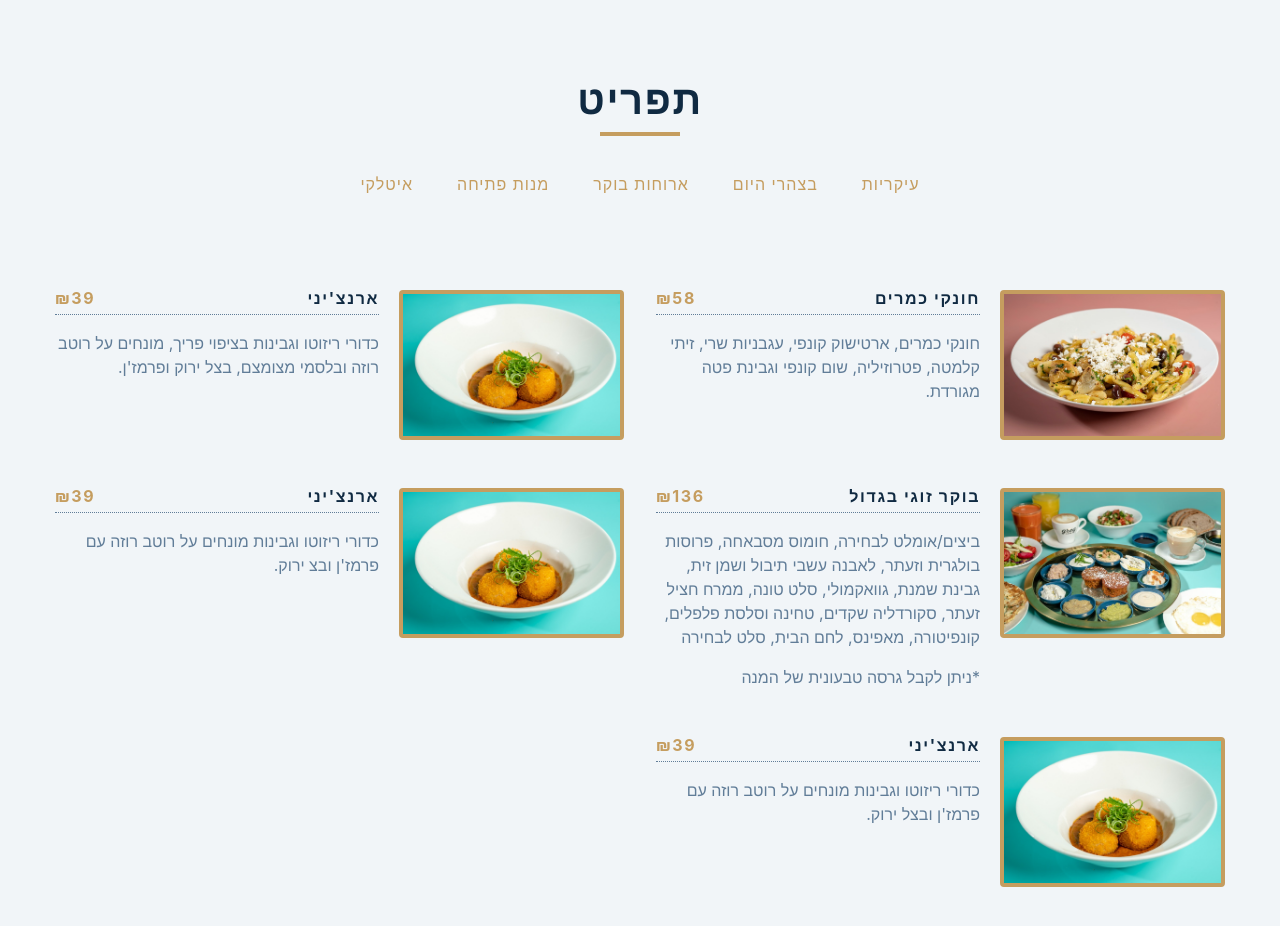
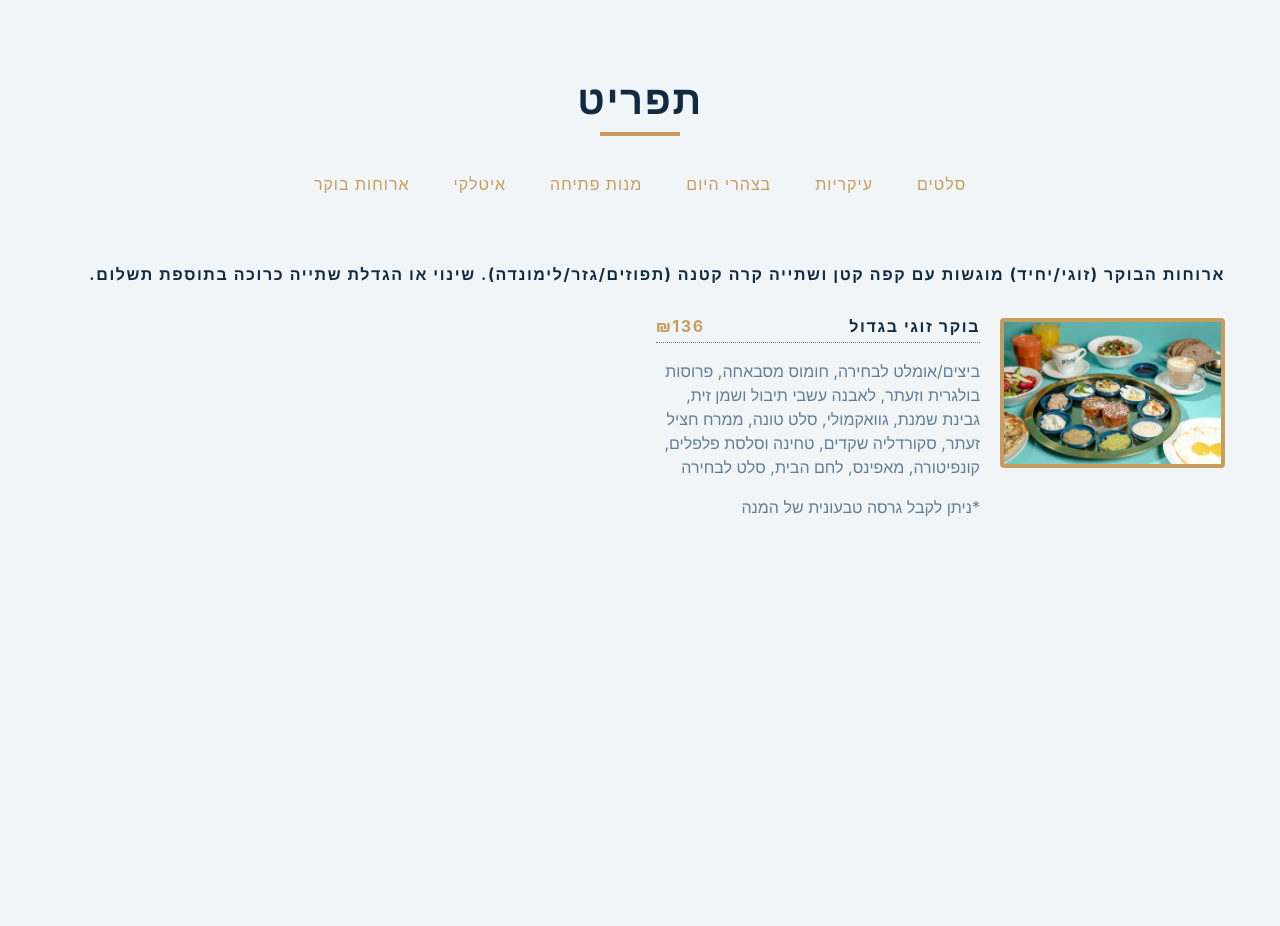
Before and after one commit to MaorMarhum/Greg-Menu, a React (Create React App) app: page / in a window 1280 px wide. Shown: the top 926 px of the page. After the commit the page ends 800 px from the top, so only its background shows below. Built offline with nearby package versions, Linux system fonts and the light colour scheme.

Commit message:
changes4

```diff
--- a/src/App.js
+++ b/src/App.js
@@ -6,21 +6,27 @@ import items from './data';
 const allCategories = [...new Set(items.map((item) => item.category))]
 
 function App() {
-  const [menuItems, setMenuItems] = useState(items)
+  const initial = items.filter((item) => item.category === 'ארוחות בוקר')
+  const [menuItems, setMenuItems] = useState(initial)
   const [categories, setCategories] = useState(allCategories)
   const [message, setMessage] = useState("")
 
+  // const boker = () => {
+  //   setMessage(`ארוחות הבוקר (זוגי/יחיד) מוגשות עם קפה קטן ושתייה קרה קטנה (תפוזים/גזר/לימונדה). שינוי או הגדלת שתייה כרוכה בתוספת תשלום.`)
+  // }
+
   const filterItems = (category) => {
-    // if (category === 'all') {
-    //   setMenuItems(items)
-    //   return
-    // }
     if(category === 'ארוחות בוקר') {
-      setMessage(`ארוחות הבוקר מוגשות עם קפה קטן ושתייה קרה קטנה (תפוזים/גזר/לימונדה). שינוי או הגדלת שתייה כרוכה בתוספת תשלום.`)
+      setMessage(`ארוחות הבוקר (זוגי/יחיד) מוגשות עם קפה קטן ושתייה קרה קטנה (תפוזים/גזר/לימונדה). שינוי או הגדלת שתייה כרוכה בתוספת תשלום.`)
+    } else if (category === 'סלטים') {
+      setMessage('מוגשים עם לחם הבית, טחינה וסלסת פלפלים.')
+    } else {
+      setMessage("")
     }
     const newItems = items.filter((item) => item.category === category)
     setMenuItems(newItems)
   }
+
 
   if (items.length < 0 && message === 8) {
     setCategories("")
@@ -35,6 +41,9 @@ function App() {
         </div>
         <Categories filterItems={filterItems} categories={categories} />
         <h4>{message}</h4>
+        {
+          menuItems == initial ? <h4>ארוחות הבוקר (זוגי/יחיד) מוגשות עם קפה קטן ושתייה קרה קטנה (תפוזים/גזר/לימונדה). שינוי או הגדלת שתייה כרוכה בתוספת תשלום.</h4> : null
+        }
         <br></br>
         <Menu items={menuItems}/>
       </section>
--- a/src/data.js
+++ b/src/data.js
@@ -1,22 +1,6 @@
 const menu = [
   {
     id: 1,
-    title: 'חונקי כמרים',
-    category: 'איטלקי',
-    price: 58,
-    img: './images/01.jpg',
-    desc: `חונקי כמרים, ארטישוק קונפי, עגבניות שרי, זיתי קלמטה, פטרוזיליה, שום קונפי וגבינת פטה מגורדת.`,
-  },
-  {
-    id: 2,
-    title: `ארנצ'יני`,
-    category: 'מנות פתיחה',
-    price: 39,
-    img: './images/17.jpg',
-    desc: `כדורי ריזוטו וגבינות בציפוי פריך, מונחים על רוטב רוזה ובלסמי מצומצם, בצל ירוק ופרמז'ן.`
-  },
-  {
-    id: 3,
     title: `בוקר זוגי בגדול`,
     category: 'ארוחות בוקר',
     price: 136,
@@ -26,6 +10,22 @@ const menu = [
     סלט טונה, ממרח חציל זעתר, סקורדליה שקדים, טחינה וסלסת
     פלפלים, קונפיטורה, מאפינס, לחם הבית, סלט לבחירה`,
     desc2: '*ניתן לקבל גרסה טבעונית של המנה'
+  },
+  {
+    id: 2,
+    title: 'חונקי כמרים',
+    category: 'איטלקי',
+    price: 58,
+    img: './images/01.jpg',
+    desc: `חונקי כמרים, ארטישוק קונפי, עגבניות שרי, זיתי קלמטה, פטרוזיליה, שום קונפי וגבינת פטה מגורדת.`,
+  },
+  {
+    id: 3,
+    title: `ארנצ'יני`,
+    category: 'מנות פתיחה',
+    price: 39,
+    img: './images/17.jpg',
+    desc: `כדורי ריזוטו וגבינות בציפוי פריך, מונחים על רוטב רוזה ובלסמי מצומצם, בצל ירוק ופרמז'ן.`
   },
   {
     id: 4,
@@ -43,5 +43,14 @@ const menu = [
     img: './images/17.jpg',
     desc: `כדורי ריזוטו וגבינות מונחים על רוטב רוזה עם פרמז'ן ובצל ירוק.`,
   },
+  {
+    id: 6,
+    title: 'סלט קישואים ולאבנה',
+    category: 'סלטים',
+    price: 57,
+    img: './images/04.jpg',
+    desc: `קוביות קישוא מטוגנים, מקלות קישוא קריספים, בצל סגול, שום,
+    פטרוזליה, כוסברה, שקדים, גבינת בולגרית מגורדת על מצע לאבנה`,
+  },
 ];
 export default menu;
```
